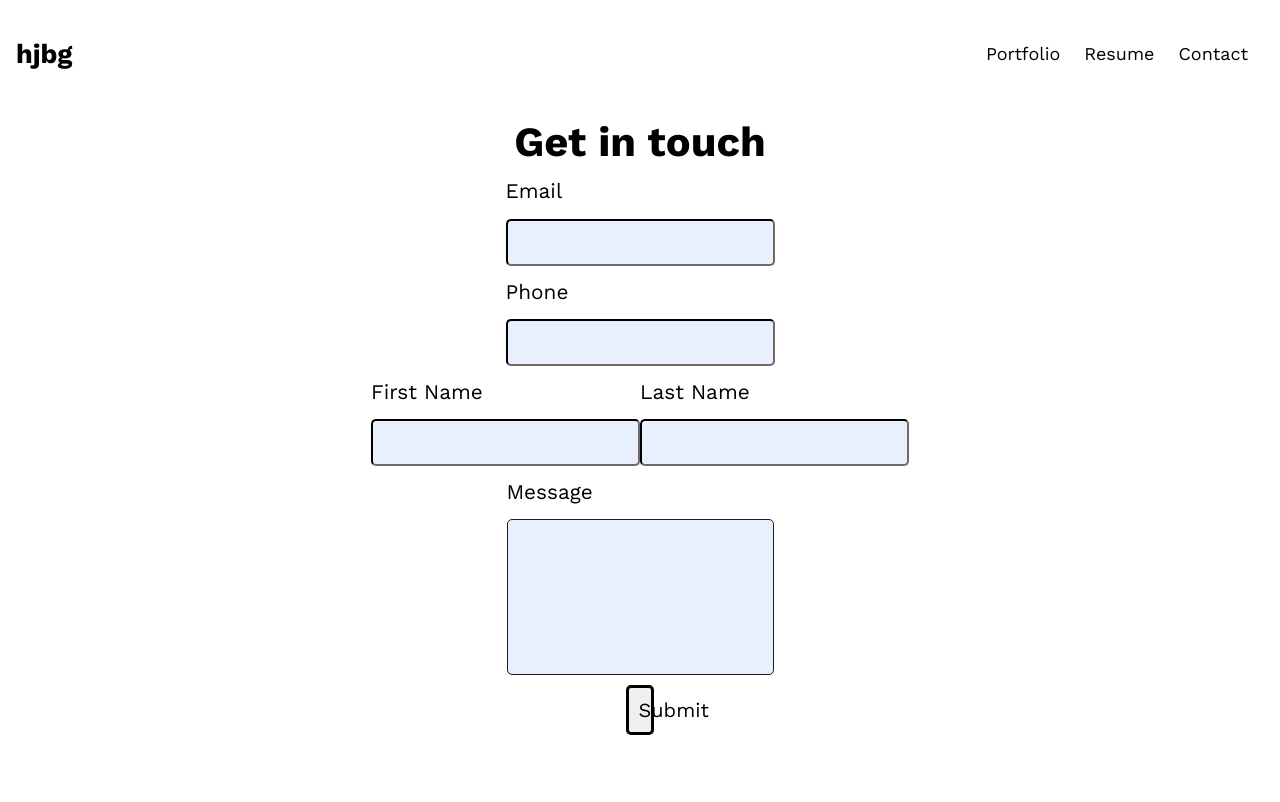
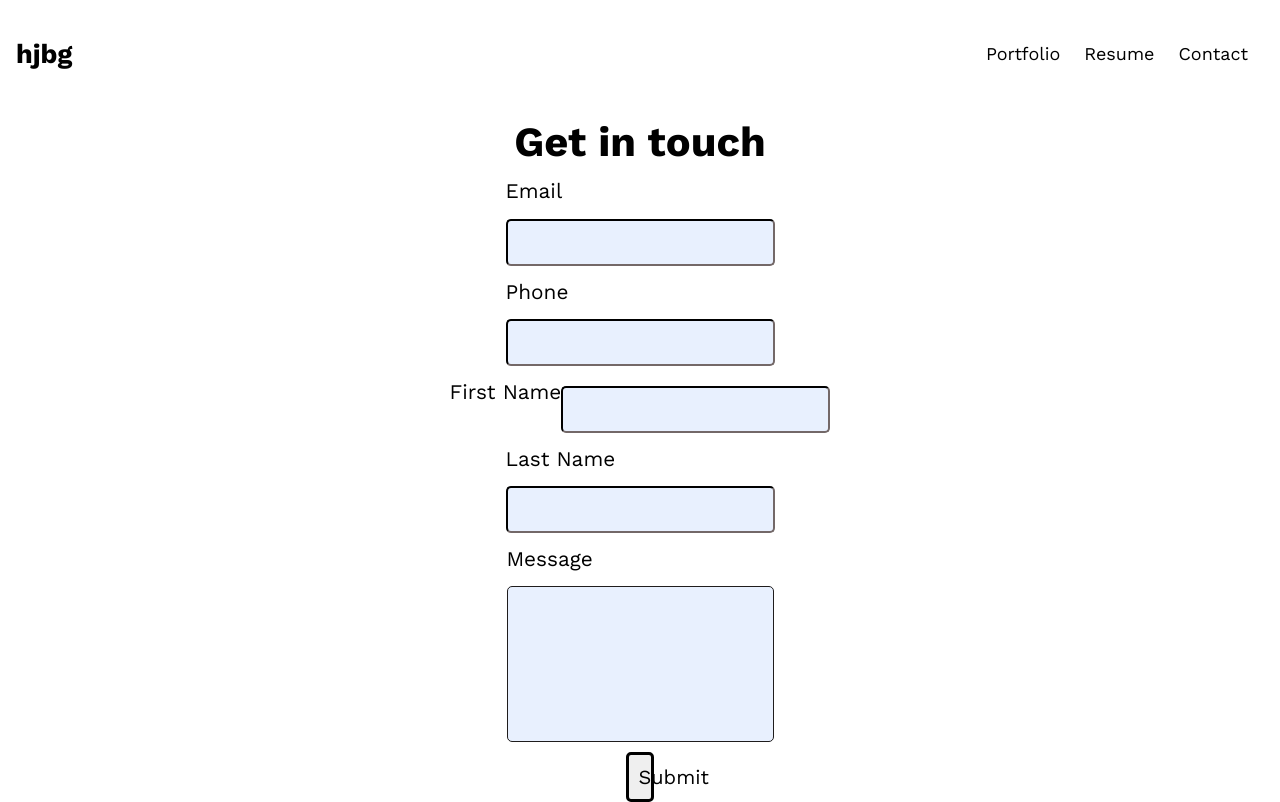
Before and after one commit to hgiven/subday, a Next.js app: page /contact in a window 1280 px wide. Built offline with nearby package versions, Linux system fonts and the light colour scheme.

Commit message:
Update contact.js

```diff
--- a/pages/contact.js
+++ b/pages/contact.js
@@ -26,16 +26,16 @@ export default function Contact() {
       />
     </div>
     <div className="name block">
-      <div>
-        <label htmlFor="frm-first">First Name</label>
-        <input
+      <label htmlFor="frm-first">First Name</label>
+      <input
           id="frm-first"
           type="text"
           name="first"
           autoComplete="given-name"
           required
         />
-      </div>
+    </div>
+    <div className="name block">
       <div>
         <label htmlFor="frm-last">Last Name</label>
         <input
```
